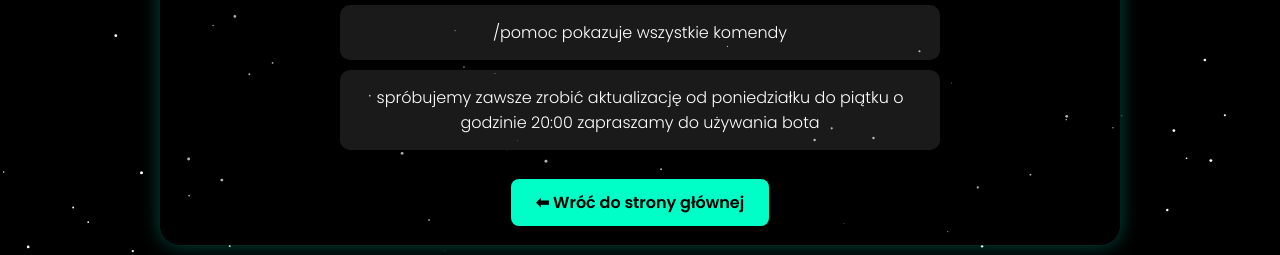
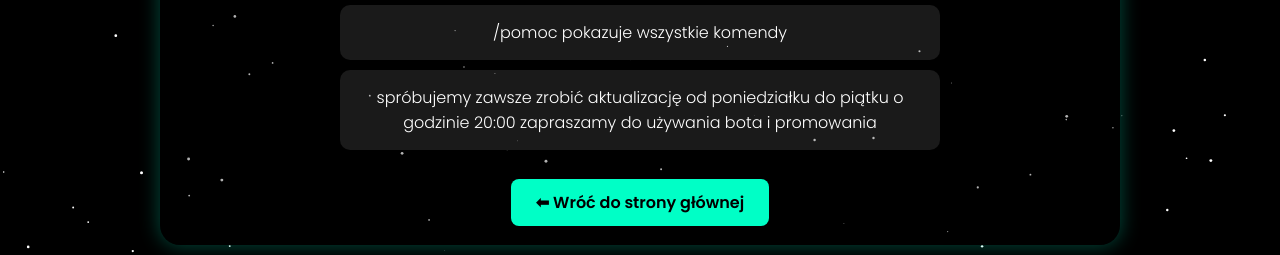
Before and after one commit to diabel777/informacje-, a plain HTML site: page index.html in a window 1280 px wide. Shown: the part 443-698 px from the top of the page. Drawn offline with Linux system fonts and the light colour scheme.

Commit message:
Update index.html

```diff
--- a/index.html
+++ b/index.html
@@ -105,7 +105,7 @@
     <p>ProChat to zaawansowany bot Discord z wieloma funkcjami, który łączy prostotę z mocą.</p>
     <ul>
       <li>/pomoc pokazuje wszystkie komendy </li>
-      <li>spróbujemy zawsze zrobić aktualizację od poniedziałku do piątku o godzinie 20:00 zapraszamy do używania bota</li>
+      <li>spróbujemy zawsze zrobić aktualizację od poniedziałku do piątku o godzinie 20:00 zapraszamy do używania bota i promowania</li>
     </ul>
     <div class="back-button">
       <a href="https://diabel777.github.io/prochat-site/">⬅ Wróć do strony głównej</a>
```
